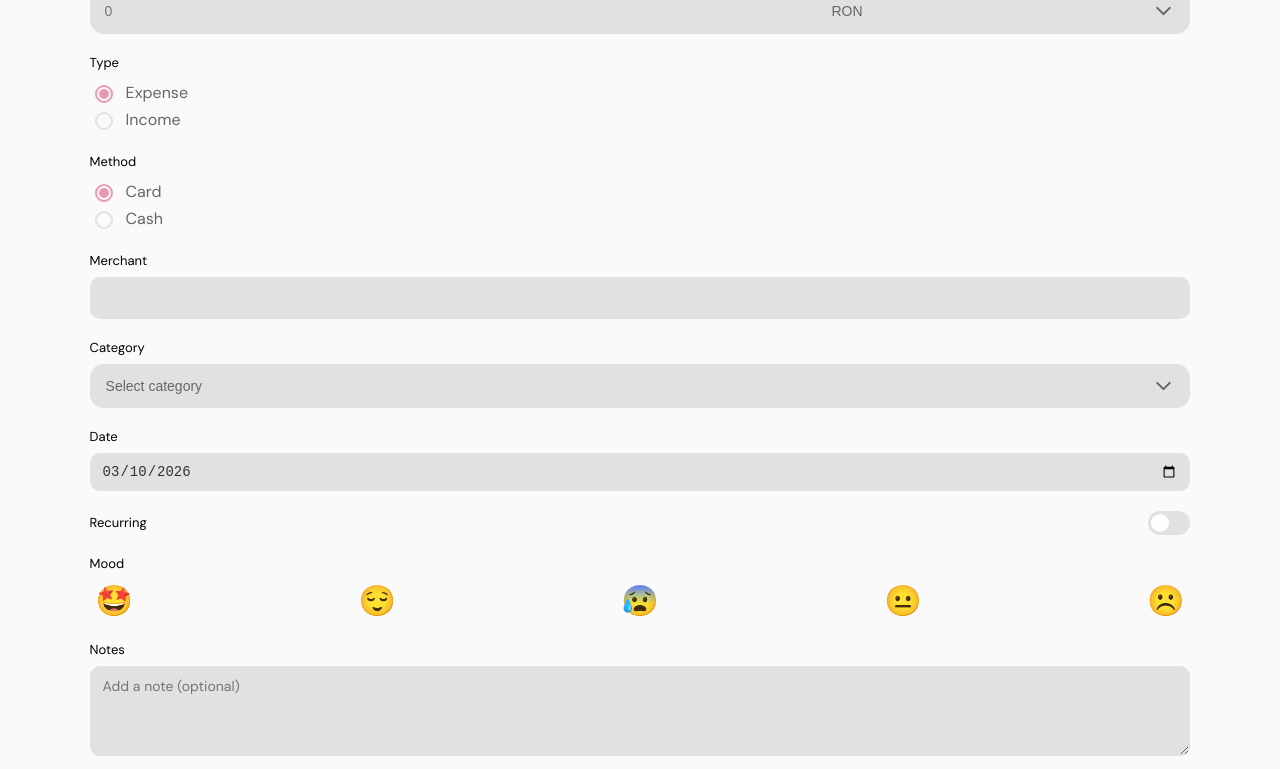
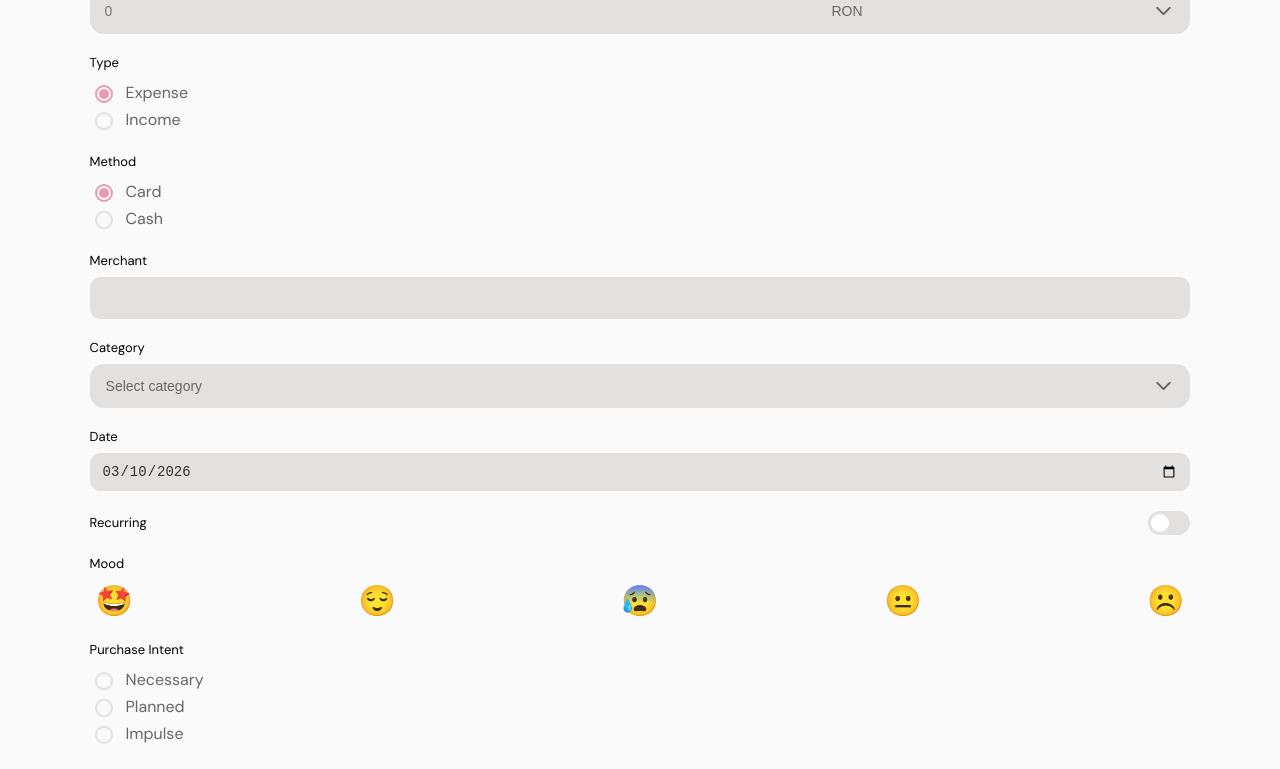
Before and after one commit to mirelalexy/blossom, a React (Vite) app in the folder frontend/: page /add-transaction in a window 1280 px wide. Shown: the part 273-1042 px from the top of the page. Built offline with nearby package versions, Linux system fonts and the light colour scheme.

Commit message:
feat(transactions): add purchase intent field to transaction form

```diff
--- a/frontend/src/pages/AddTransaction.jsx
+++ b/frontend/src/pages/AddTransaction.jsx
@@ -33,6 +33,7 @@ function AddTransaction() {
         recurring: false,
         frequency: "monthly",
         mood: null,
+        intent: null,
         notes: ""
     })
 
@@ -59,6 +60,7 @@ function AddTransaction() {
             category: formData.category,
             date: formData.date,
             mood: formData.mood,
+            intent: formData.intent,
             notes: formData.notes,
             recurring: formData.recurring
                 ? {
@@ -187,6 +189,21 @@ function AddTransaction() {
                         onChange={(val) => handleChange("mood", val)}
                     />
 
+                    {/* Intent */}
+                    {formData.type === "Expense" && (
+                        <RadioGroup
+                            label="Purchase Intent"
+                            name="intent"
+                            value={formData.intent}
+                            onChange={(val) => handleChange("intent", val)}
+                            options={[
+                                { value: "Necessary", label: "Necessary" },
+                                { value: "Planned", label: "Planned" },
+                                { value: "Impulse", label: "Impulse" }
+                            ]}
+                        />
+                    )}
+
                     {/* Notes */}
                     <Textarea
                         label="Notes"
```
